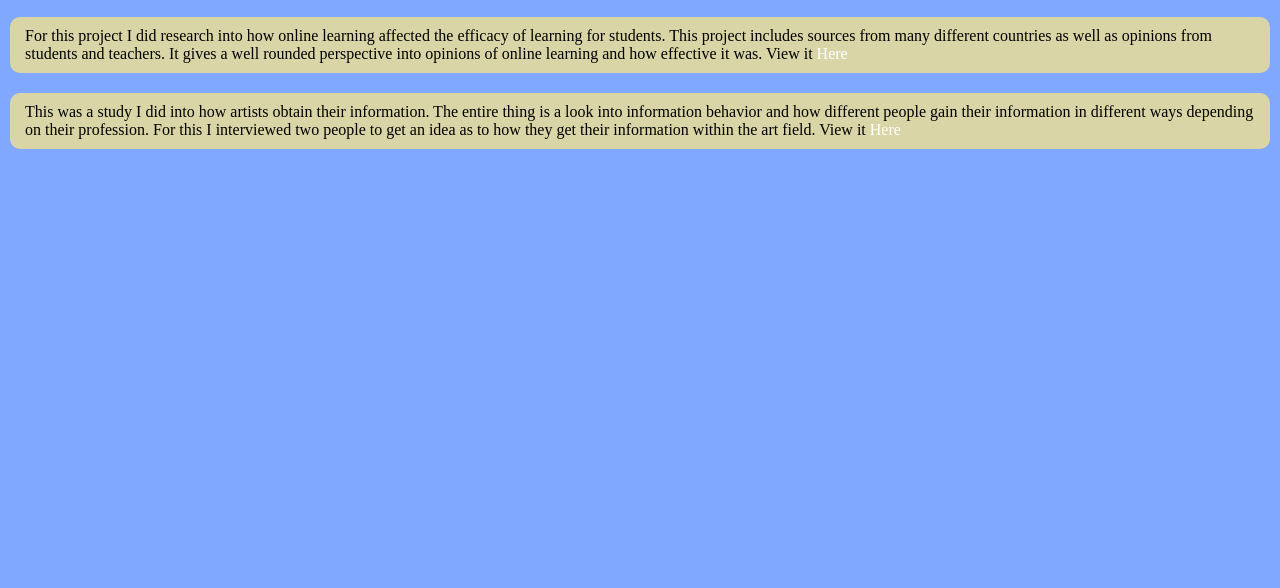
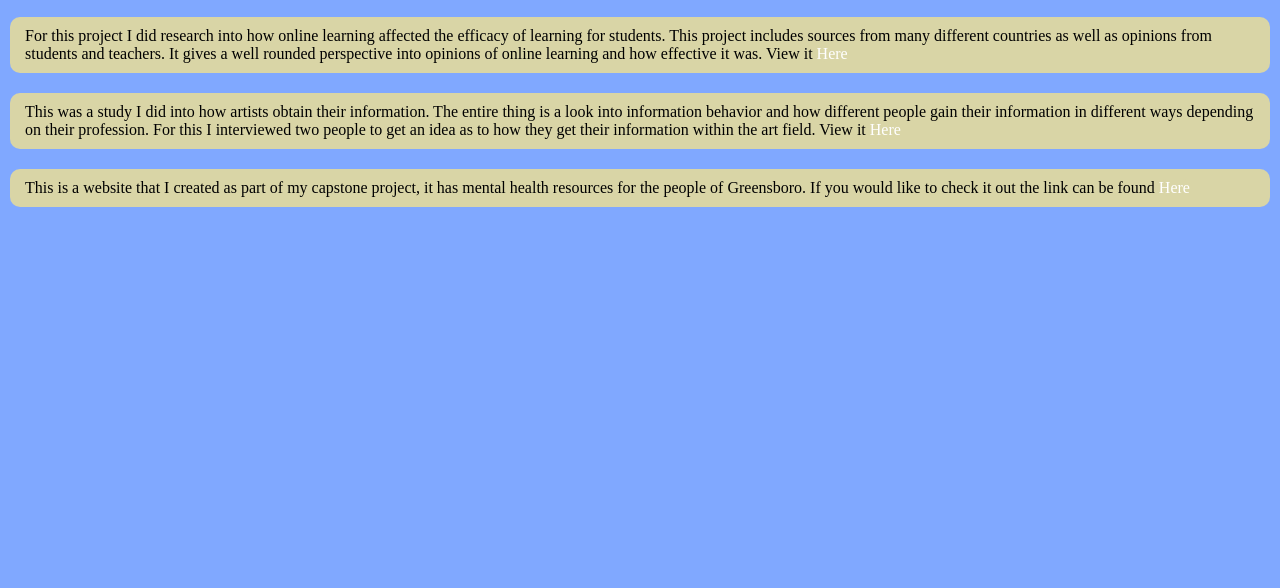
Before and after one commit to jonyawn/jonyawn.github.io, a plain HTML site: page projects.html in a window 1280 px wide. Shown: the part 212-800 px from the top of the page. Drawn offline with Linux system fonts and the light colour scheme.

Commit message:
Updated projects page

```diff
--- a/projects.html
+++ b/projects.html
@@ -34,6 +34,9 @@
     <div class="box">
         <p>This was a study I did into how artists obtain their information. The entire thing is a look into information behavior and how different people gain their information in different ways depending on their profession. For this I interviewed two people to get an idea as to how they get their information within the art field. View it <a href="Ethnographic Study.pdf">Here</a></p>
     </div>
+    <div class="box">
+        <p>This is a website that I created as part of my capstone project, it has mental health resources for the people of Greensboro. If you would like to check it out the link can be found <a href="jonyawn.github.io/capstone">Here</a></p>
+    </div>
     <footer class="footer">
         <p>Copyright © 2025</p>
         <div class="socialMedia">
```
